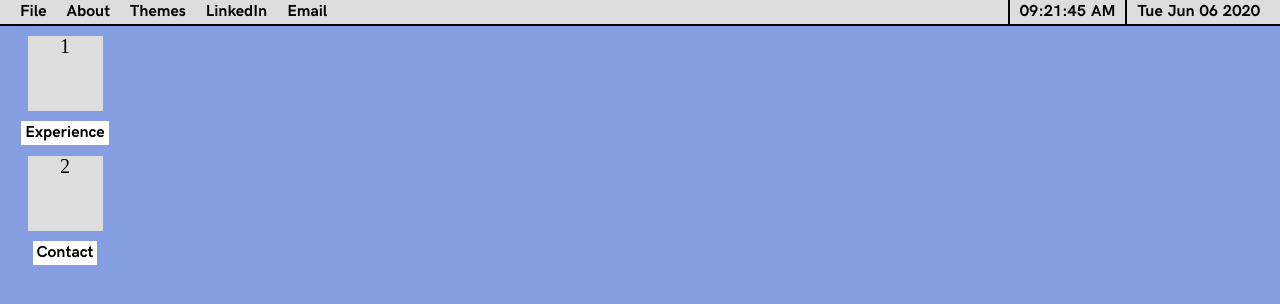
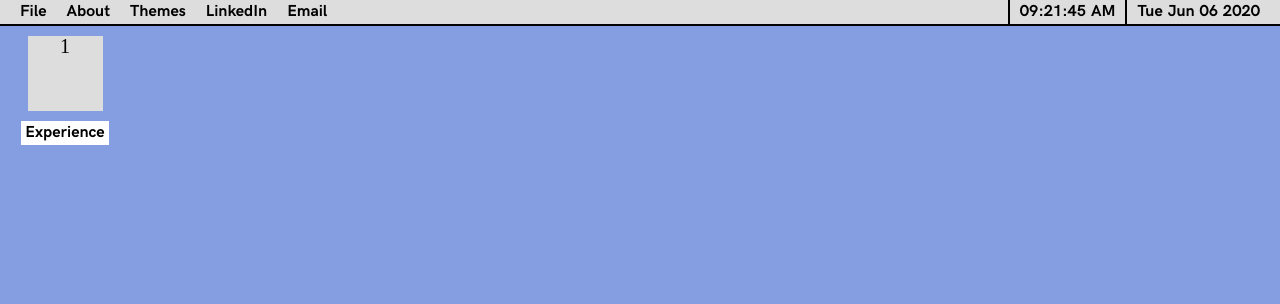
Before and after one commit to eagleeyejack/jackdavidevans-4, a Nuxt app: page / in a window 1280 px wide. Shown: the top 304 px of the page. Built offline with nearby package versions, Linux system fonts and the light colour scheme.

Commit message:
Hide contact

```diff
--- a/pages/index.vue
+++ b/pages/index.vue
@@ -4,16 +4,16 @@
 		<div class="desktop" draggable="false" @dragover.stop @drop.prevent="drop">
 			<!-- <DesktopIcon title="Home" :index="1" @click.native="open('home')" /> -->
 			<DesktopIcon title="Experience" :index="1" @click.native="open('experience')" />
-			<DesktopIcon title="Contact" :index="2" @click.native="open('contact')" />
+			<!-- <DesktopIcon title="Contact" :index="2" @click.native="open('contact')" /> -->
 			<!--
 			<Window title="Home" :index="1" :visible="windows.home" :close="close">
 				<div>
 					<h1>Home</h1>
 				</div>
 			</Window> -->
-			<Window title="Contact" :index="2" :visible="windows.contact" :close="close">
+			<!-- <Window title="Contact" :index="2" :visible="windows.contact" :close="close">
 				<Contact />
-			</Window>
+			</Window> -->
 			<Window title="Experience" :index="1" :visible="windows.experience" :close="close">
 				<Experience v-for="experience in experiences" :key="experience.company" :experience="experience" />
 			</Window>
```
